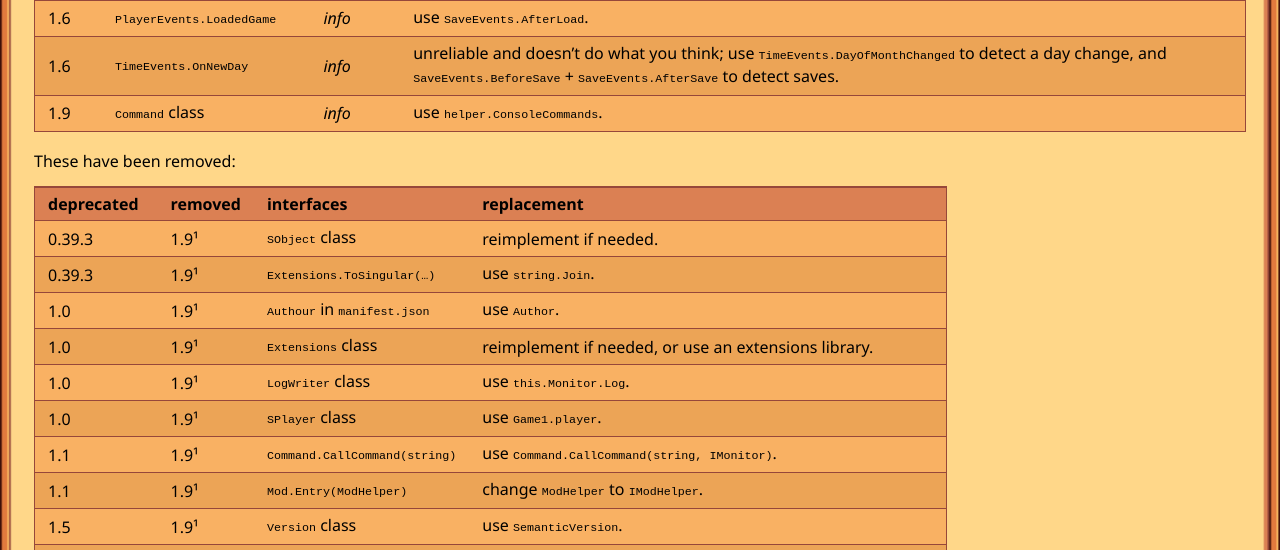
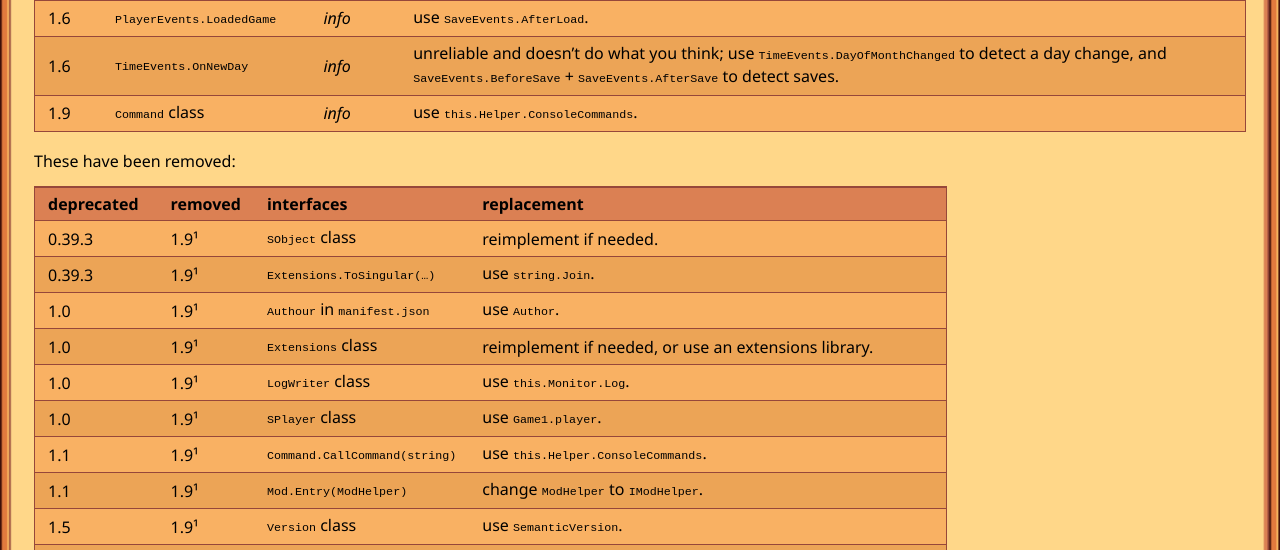
Before and after one commit to Pathoschild/canimod.github.io, a Jekyll site: the page built from for-devs/updating-a-smapi-mod.md, in a window 1280 px wide and 900 px high, scrolled down 1727 px. Shown: the part 152-702 px from the top of the window. Built offline with Jekyll 4.4.1, drawn with Linux system fonts in a browser that asks for light colours; nearby versions of some CDN libraries.

Commit message:
correct Command deprecation

```diff
--- a/for-devs/updating-a-smapi-mod.md
+++ b/for-devs/updating-a-smapi-mod.md
@@ -56,7 +56,7 @@ since  | interfaces                | severity | replacement
 1.6    | `PlayerEvents.FarmerChanged` | _info_ | serves no purpose.
 1.6    | `PlayerEvents.LoadedGame` | _info_ | use `SaveEvents.AfterLoad`.
 1.6    | `TimeEvents.OnNewDay`     | _info_ | unreliable and doesn't do what you think; use `TimeEvents.DayOfMonthChanged` to detect a day change, and `SaveEvents.BeforeSave` + `SaveEvents.AfterSave` to detect saves.
-1.9    | `Command` class           | _info_ | use `helper.ConsoleCommands`.
+1.9    | `Command` class           | _info_ | use `this.Helper.ConsoleCommands`.
 
 These have been removed:
 
@@ -68,7 +68,7 @@ deprecated | removed | interfaces | replacement
 1.0        | 1.9¹    | `Extensions` class | reimplement if needed, or use an extensions library.
 1.0        | 1.9¹    | `LogWriter` class | use `this.Monitor.Log`.
 1.0        | 1.9¹    | `SPlayer` class | use `Game1.player`.
-1.1        | 1.9¹    | `Command.CallCommand(string)` | use `Command.CallCommand(string, IMonitor)`.
+1.1        | 1.9¹    | `Command.CallCommand(string)` | use `this.Helper.ConsoleCommands`.
 1.1        | 1.9¹    | `Mod.Entry(ModHelper)` | change `ModHelper` to `IModHelper`.
 1.5        | 1.9¹    | `Version` class | use `SemanticVersion`.
 1.5        | 1.9¹    | `Mod.Manifest` | use `Mod.ModManifest` <small>(changes type from `Manifest` to `IManifest`)</small>.
```
